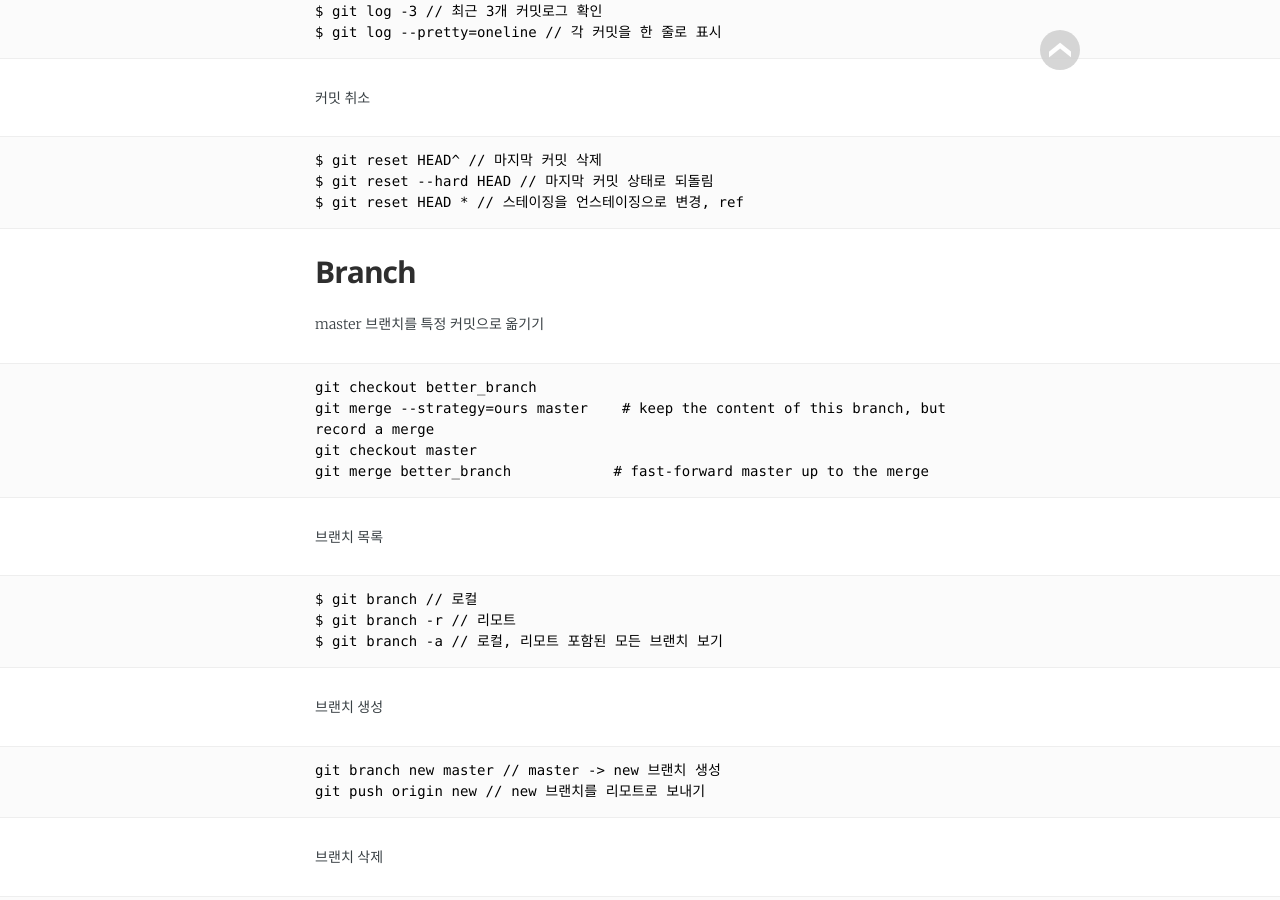
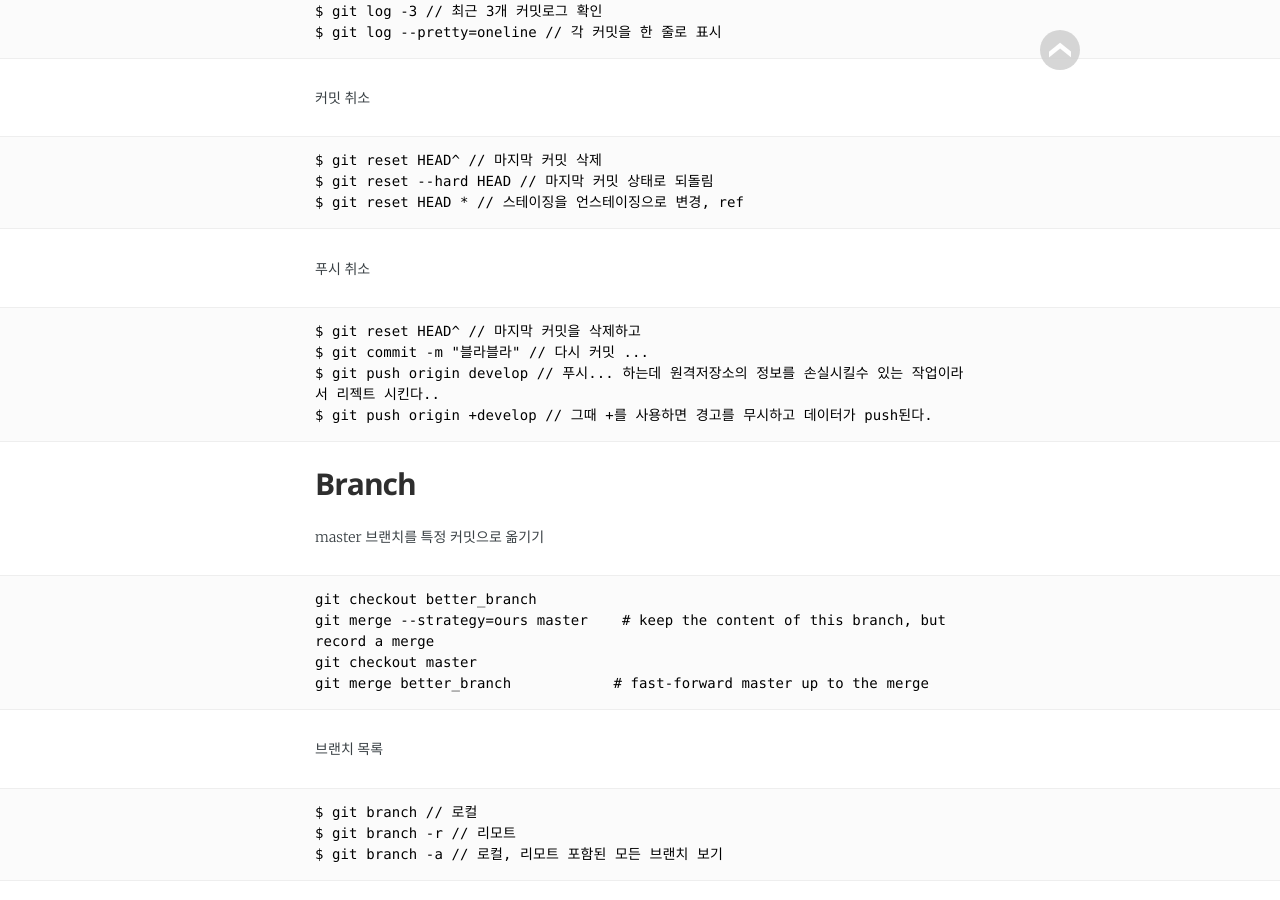
Before and after one commit to eceris/eceris.github.io, a Jekyll site: the page built from _posts/2016-11-23-자주사용하는 git 명령어모음.md, in a window 1280 px wide and 900 px high, scrolled down 2902 px. Built offline with Jekyll 4.4.1, drawn with Linux system fonts in a browser that asks for light colours; some web fonts are replaced; some of the changed text lies outside the part shown.

Commit message:
git 명령어 추가

````diff
--- a/_posts/2016-11-23-자주사용하는 git 명령어모음.md
+++ b/_posts/2016-11-23-자주사용하는 git 명령어모음.md
@@ -7,7 +7,7 @@ category:          Tool
 author:            eceris
 ---
 
-### **자주 사용하는 깃 명령어 모음 **
+### **자주 사용하는 git 명령어 모음 **
 
 # git-usage
 자주 사용하는 깃 명령어 모음
@@ -120,6 +120,16 @@ $ git reset HEAD^ // 마지막 커밋 삭제
 $ git reset --hard HEAD // 마지막 커밋 상태로 되돌림
 $ git reset HEAD * // 스테이징을 언스테이징으로 변경, ref
 ```
+
+푸시 취소
+
+```
+$ git reset HEAD^ // 마지막 커밋을 삭제하고
+$ git commit -m "블라블라" // 다시 커밋 ...
+$ git push origin develop // 푸시... 하는데 원격저장소의 정보를 손실시킬수 있는 작업이라서 리젝트 시킨다..
+$ git push origin +develop // 그때 +를 사용하면 경고를 무시하고 데이터가 push된다.
+```
+
 
 
 ## Branch
@@ -293,3 +303,6 @@ git config receive.denynonfastforwards false
   tg = tag
   df = diff
 ```
+
+
+https://github.com/mingrammer/git-tips
````
